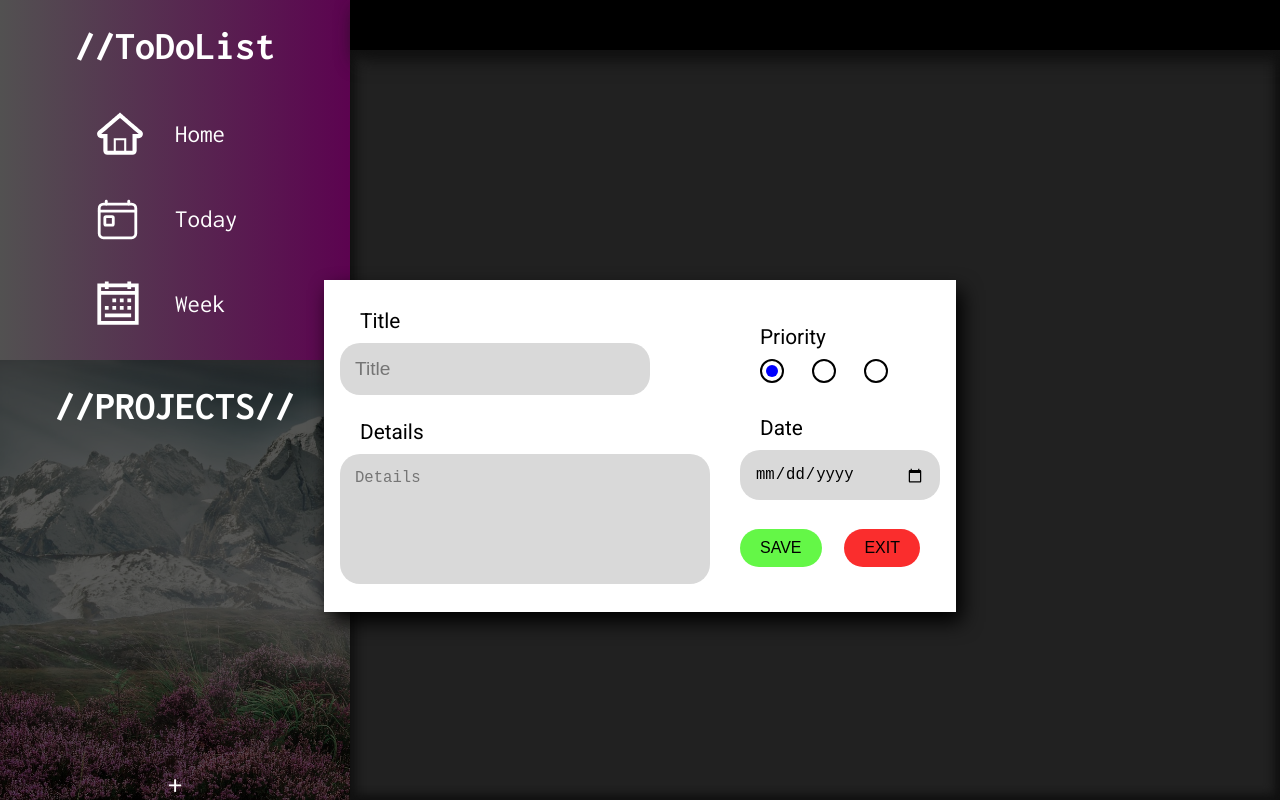
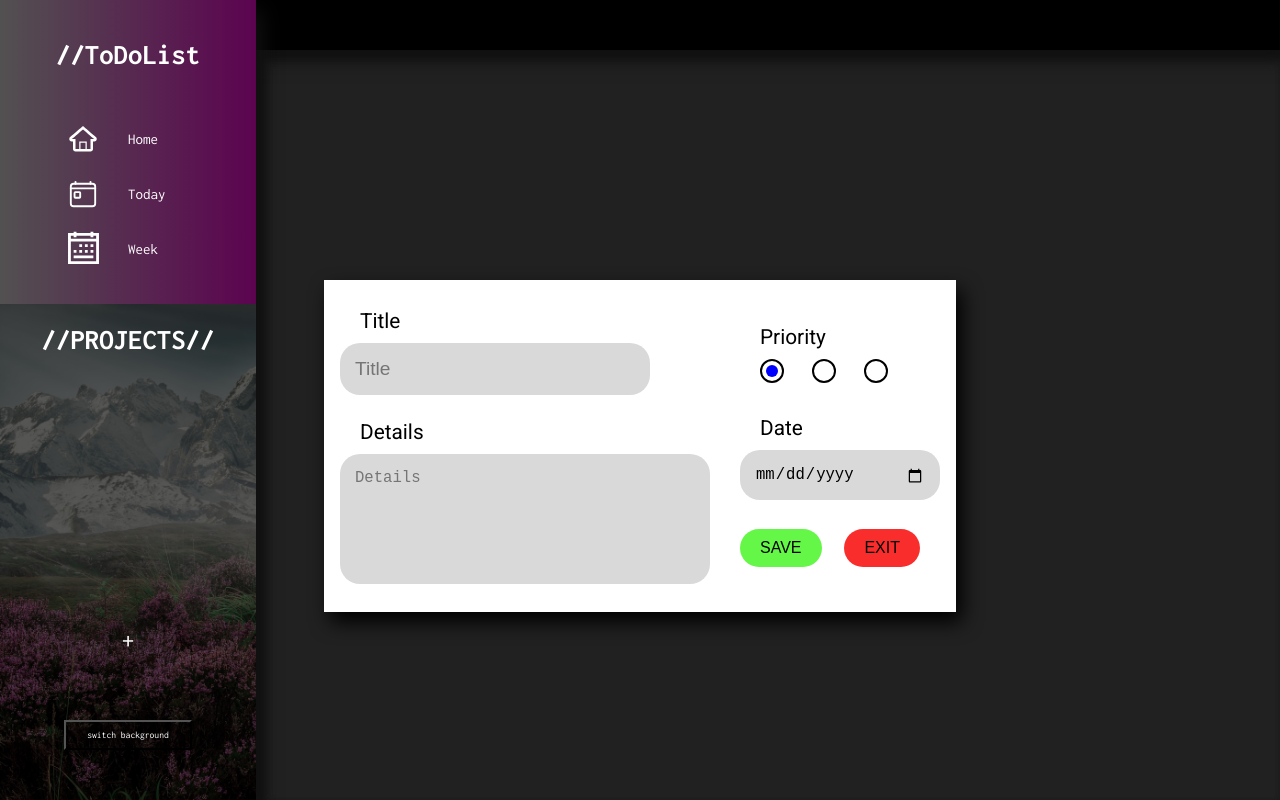
Before and after one commit to Delroy-Barnies/To-Do-List, a website built with webpack: page src/index.html in a window 1280 px wide. Built offline with nearby package versions, Linux system fonts and the light colour scheme.

Commit message:
to do list project completed

```diff
--- a/src/styles.css
+++ b/src/styles.css
@@ -19,18 +19,21 @@ body {
 }
 
 .wrapper {
-    width: 100%;
+    width: 100vw;
     height: 100vh;
 }
 
 #sidebar {
     height: 100vh;
-    width: 350px;
+    width: max(20vw, 250px);
 
     position: fixed;
-    display: grid;
-    grid-template-rows: 360px 1fr;
+    display: flex;
+    flex-direction: column;
     transition: ease-in-out 0.15s;
+
+    filter: drop-shadow(6px 10px 10px rgb(17, 17, 17));
+    z-index: 2;
 }
 
 #sidebar .bottom-half {
@@ -41,9 +44,10 @@ body {
     display: flex;
     flex-direction: column;
     align-items: center;
-    justify-content: space-between;
+    justify-content: space-around;
 
     width: 100%;
+    height: 38%;
 }
 
 .top-half h1 {
@@ -90,6 +94,7 @@ body {
     filter: brightness(0) invert(1);
 }
 
+
 #today img {
     width: 45px;
 }
@@ -109,6 +114,8 @@ body {
     background-size: cover;
     background-repeat: no-repeat;
     transition: ease-in-out 0.15s;
+
+    height: 62%;
 }
 
 .projects {
@@ -254,27 +261,110 @@ body {
     cursor: pointer;
 }
 
+@media(max-height: 800px) {
+
+    .top-half h1 {
+        font-size: 1.8rem;
+    }
+
+    .tabs {
+        grid-template-rows: repeat(3, 50px);
+    }
+
+    .tabs li {
+        grid-template-columns: 60px 60px;
+    }
+
+    .tabs li h3 {
+        font-size: 15px;
+    }
+
+    .tabs li img {
+        width: 30px;
+    }
+
+
+    #today img {
+        width: 30px;
+    }
+
+    #week img {
+        width: 45px;
+    }
+
+    .save-project-btn,
+    .cancel-project-btn {
+        width: 35%;
+        height: 30px;
+        font-size: 0.6rem;
+    }
+
+    .save-project-btn:hover,
+    .cancel-project-btn:hover {
+        width: 40%;
+        height: 35px;
+    }
+
+    .project-title {
+        height: 10px;
+        font-size: 0.6rem;
+    }
+
+    .projects h1 {
+        margin-top: 20px;
+        margin-bottom: 15px;
+        font-size: 1.8rem;
+    }
+
+    .custom-projects {
+        grid-template-rows: repeat(auto-fill, 30px);
+        grid-auto-rows: 30px;
+        gap: 8px;
+        height: 170px;
+    }
+
+    .custom-projects li {
+        font-size: 1.3rem;
+    }
+
+    .add-project-btn {
+        padding: 5px;
+        padding-left: 15px;
+        padding-right: 15px;
+        font-size: 25px;
+    }
+
+    .switch-background-btn {
+        width: 50%;
+        height: 30px;
+        margin-top: 10px;
+        font-size: 0.6rem;
+    }
+}
+
+
 #main {
+    width: 100%;
     height: 100%;
-    margin-left: 350px;
     display: grid;
     grid-template-rows: 50px 1fr;
-
 }
 
 #main header {
+    width: 100%;
     background-color: black;
     filter: drop-shadow(6px 10px 10px rgb(17, 17, 17));
 }
 
 #content {
-    width: 100%;
+    width: 80%;
     height: 100%;
+    margin-left: 20%;
 
     display: flex;
     justify-content: center;
 
-    box-shadow: inset 6px 6px 10px 0 rgb(17, 17, 17), inset -6px -6px 10px 0 rgb(17, 17, 17);
+    box-shadow: inset 6px 6px 10px 0 rgb(17, 17, 17), inset 6px 6px 10px 0 rgb(17, 17, 17);
 }
 
 .content-container {
@@ -297,13 +387,13 @@ body {
     justify-content: space-between;
 }
 
-.default-list-head img{
+.default-list-head img {
     width: 50px;
     filter: brightness(0) invert(1);
     cursor: pointer;
 }
 
-.visible{
+.visible {
     display: flex;
     align-items: center;
 }
```
Also changed, not shown: src/index.html (+3 -2 lines), dist/index.html, dist/main.js.
